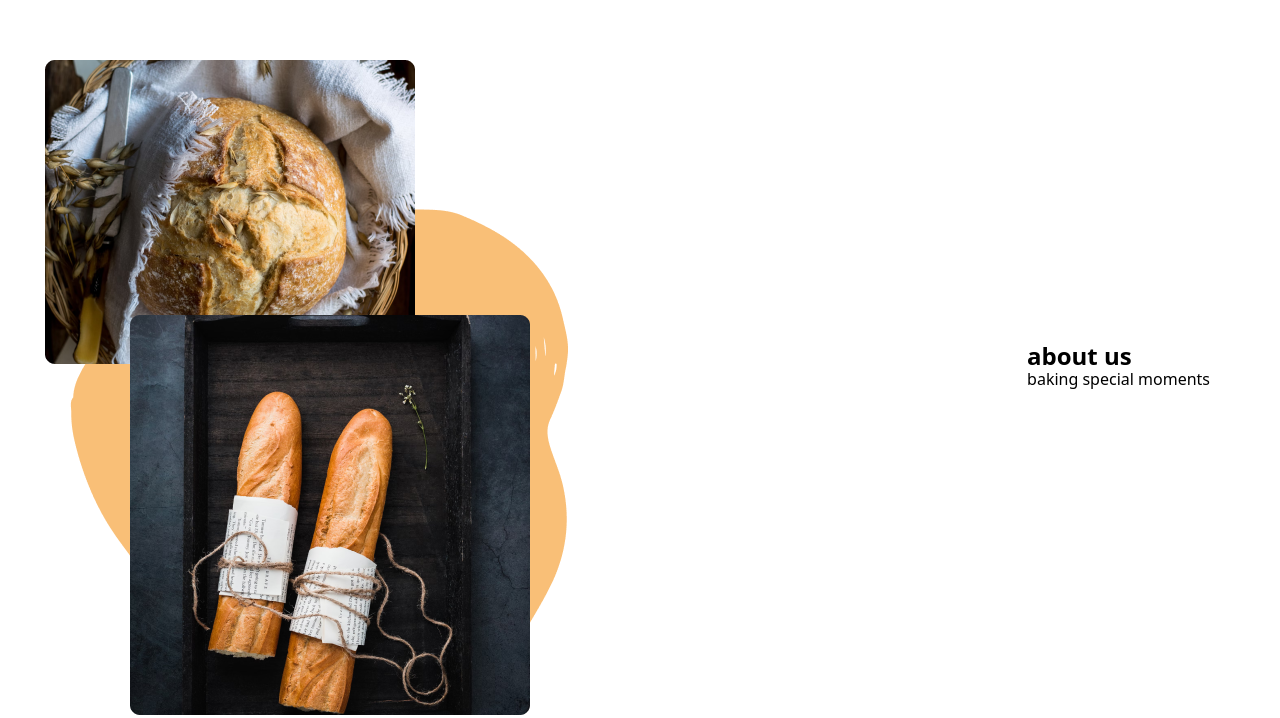
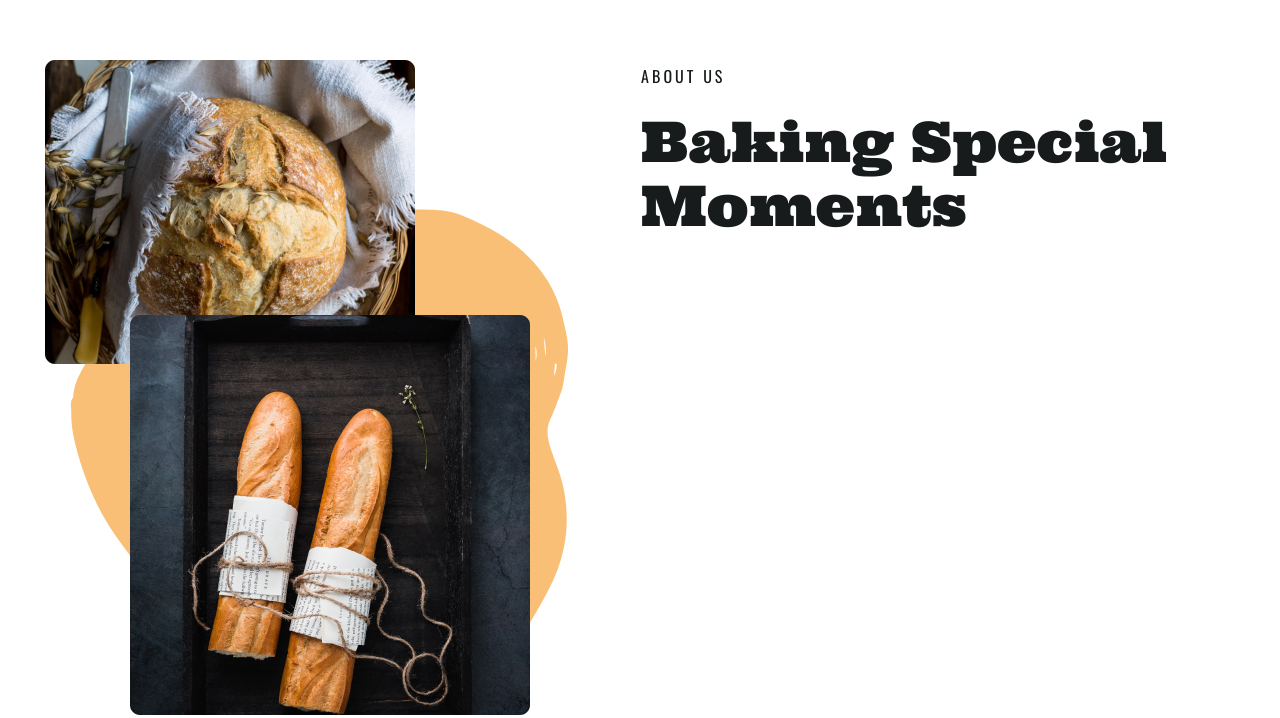
Before and after one commit to katerynachu/brk_bakery, a website: page src/index.html in a window 1280 px wide. Shown: the part 1023-1741 px from the top of the page. Drawn offline with nearby package versions, Linux system fonts and the light colour scheme; files that its build step writes are made by us from their sources; files whose address does not match are found by name.

Commit message:
about-us -styles

```diff
--- a/src/assets/scss/_about-us.scss
+++ b/src/assets/scss/_about-us.scss
@@ -6,6 +6,8 @@
     }
     &_wrapper{
         @include wrapper;
+        align-items: start;
+        gap:52px;
     }
     &_img{
         width: 520px;
@@ -30,4 +32,28 @@
             z-index: 1;
         }
     }
+    &_content{
+        padding-top: 45px;;
+    }
+    &_title{
+        font-family: $oswald;
+        font-weight: 400;
+        font-size: 16px;
+        line-height: 200%;
+        letter-spacing: 0.19em;
+        text-transform: uppercase;
+        color: #171b1b;
+        margin-bottom: 18px;
+    }
+    &_subtitle{
+        font-family: $ultra;
+        font-weight: 400;
+        font-size: 56px;
+        line-height: 114%;
+        color: #171b1b;
+        text-transform: capitalize;
+        margin-bottom: 59px;
+        max-width: 570px;
+
+    }
 }
--- a/src/assets/scss/_hero.scss
+++ b/src/assets/scss/_hero.scss
@@ -1,4 +1,5 @@
 .hero{
+    background-color: $beige;
 
     &_wrapper{
         @include wrapper;
@@ -15,7 +16,6 @@
     }
     &_content{
         position: relative;
-        background-color: $beige;
         padding: 162px 123px 241px 123px ;
         margin: 0 auto;
 
--- a/src/templates/partials/about-us.html
+++ b/src/templates/partials/about-us.html
@@ -5,8 +5,8 @@
                         <img class="img_main" width="400" src="../../assets/images/about-baguette.png" alt="">
                     </div>
                     <div class="about-us_content">
-                        <h2>about us</h2>
-                        <p>baking special moments</p>
+                        <h2 class="about-us_title">about us</h2>
+                        <p class="about-us_subtitle">baking special moments</p>
                     </div>
                 </div>
             </div>
```
Also changed, not shown: dist/assets/css/index.css, dist/assets/css/index.min.css, dist/index.html.
